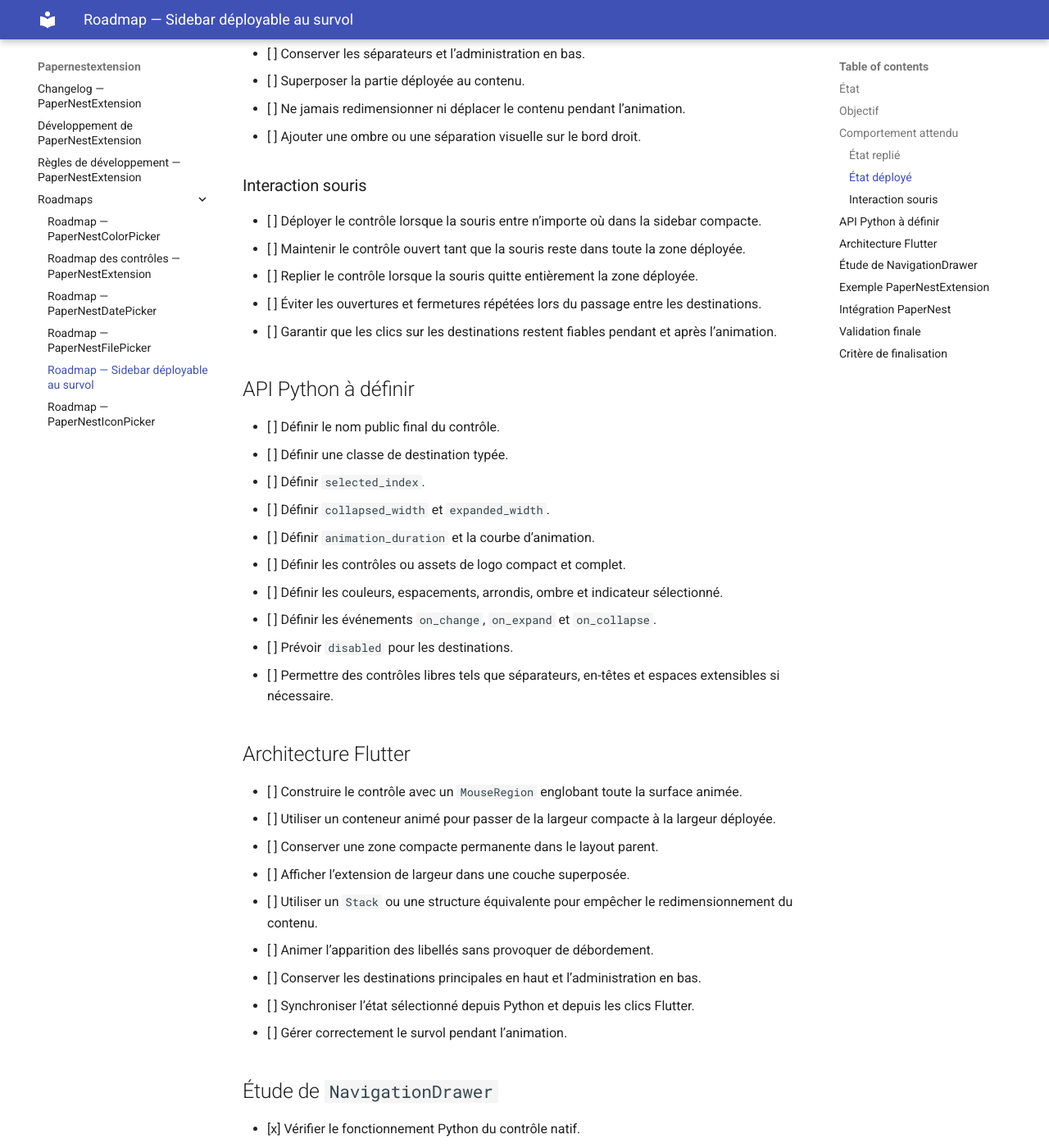
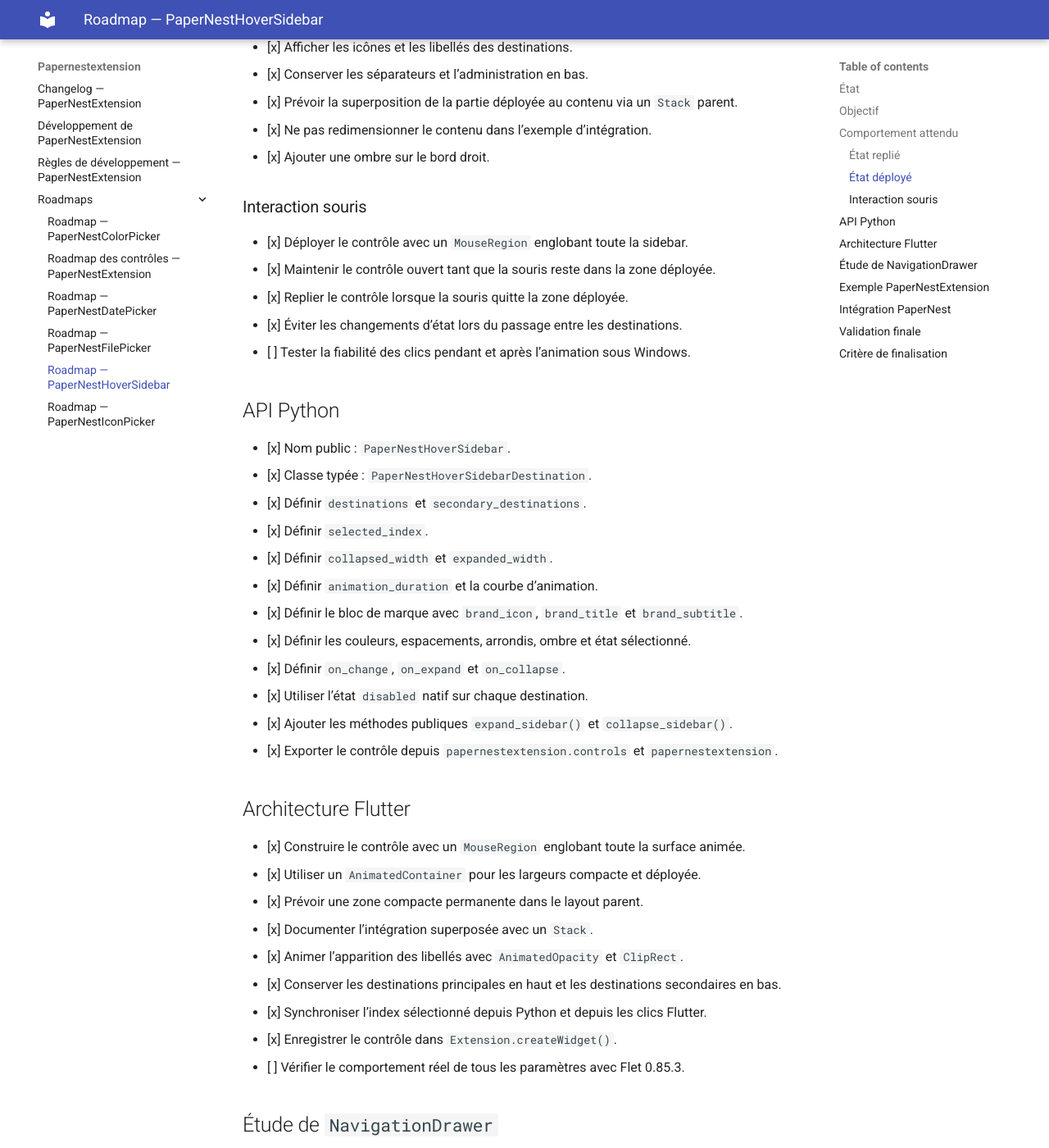
Before and after one commit to Drenae/PaperNestExtension, an MkDocs documentation site: the page built from docs/roadmaps/ROADMAP_HOVER_SIDEBAR.md, in a window 1280 px wide and 1400 px high, scrolled down 1066 px. Shown: the whole window at 82% size. Built offline with MkDocs 1.6.1 and Material for MkDocs 9.7.7, drawn with Linux system fonts in a browser that asks for light colours; some of the changed text lies outside the part shown.

Commit message:
Mettre à jour la roadmap PaperNestHoverSidebar

```diff
--- a/docs/roadmaps/ROADMAP_HOVER_SIDEBAR.md
+++ b/docs/roadmaps/ROADMAP_HOVER_SIDEBAR.md
@@ -1,10 +1,10 @@
-# Roadmap — Sidebar déployable au survol
+# Roadmap — PaperNestHoverSidebar
 
 ## État
 
-Étude ouverte. Le contrôle sera développé dans PaperNestExtension à partir du besoin réel de PaperNest.
+Première implémentation Python et Flutter créée. Le contrôle est exporté publiquement et un exemple isolé en `Stack` permet désormais de préparer les tests Windows. Aucun résultat de build ou test visuel n’est encore considéré comme validé.
 
-Le `NavigationDrawer` natif Flet n’est pas retenu comme base directe : son fonctionnement modal par ouverture et fermeture ne correspond pas à une rail d’icônes permanente qui s’agrandit au survol.
+Le `NavigationDrawer` natif Flet n’est pas retenu comme base directe : son fonctionnement modal ne correspond pas à une rail d’icônes permanente qui s’agrandit au survol.
 
 ## Objectif
 
@@ -14,57 +14,59 @@ Créer un contrôle de navigation latérale qui reste toujours visible sous form
 
 ### État replié
 
-- [ ] Afficher uniquement le logo compact PaperNest.
-- [ ] Afficher un séparateur.
-- [ ] Afficher uniquement les icônes des destinations principales.
-- [ ] Conserver un espace extensible entre les destinations principales et l’administration.
-- [ ] Afficher un séparateur avant l’administration.
-- [ ] Afficher uniquement l’icône Administration.
-- [ ] Conserver une largeur compacte fixe.
-- [ ] Réserver uniquement cette largeur compacte dans la mise en page PaperNest.
+- [x] Afficher uniquement le logo ou l’icône de marque compacte.
+- [x] Afficher un séparateur.
+- [x] Afficher uniquement les icônes des destinations principales.
+- [x] Conserver un espace extensible entre les destinations principales et l’administration.
+- [x] Afficher un séparateur avant l’administration.
+- [x] Afficher uniquement l’icône Administration.
+- [x] Conserver une largeur compacte fixe.
+- [x] Documenter dans l’exemple la réservation de cette largeur compacte dans la mise en page.
 
 ### État déployé
 
-- [ ] Agrandir la sidebar horizontalement avec une animation fluide.
-- [ ] Afficher le logo PaperNest complet.
-- [ ] Afficher les icônes et les libellés des destinations.
-- [ ] Conserver les séparateurs et l’administration en bas.
-- [ ] Superposer la partie déployée au contenu.
-- [ ] Ne jamais redimensionner ni déplacer le contenu pendant l’animation.
-- [ ] Ajouter une ombre ou une séparation visuelle sur le bord droit.
+- [x] Agrandir la sidebar horizontalement avec un `AnimatedContainer`.
+- [x] Afficher le titre et le sous-titre de marque.
+- [x] Afficher les icônes et les libellés des destinations.
+- [x] Conserver les séparateurs et l’administration en bas.
+- [x] Prévoir la superposition de la partie déployée au contenu via un `Stack` parent.
+- [x] Ne pas redimensionner le contenu dans l’exemple d’intégration.
+- [x] Ajouter une ombre sur le bord droit.
 
 ### Interaction souris
 
-- [ ] Déployer le contrôle lorsque la souris entre n’importe où dans la sidebar compacte.
-- [ ] Maintenir le contrôle ouvert tant que la souris reste dans toute la zone déployée.
-- [ ] Replier le contrôle lorsque la souris quitte entièrement la zone déployée.
-- [ ] Éviter les ouvertures et fermetures répétées lors du passage entre les destinations.
-- [ ] Garantir que les clics sur les destinations restent fiables pendant et après l’animation.
+- [x] Déployer le contrôle avec un `MouseRegion` englobant toute la sidebar.
+- [x] Maintenir le contrôle ouvert tant que la souris reste dans la zone déployée.
+- [x] Replier le contrôle lorsque la souris quitte la zone déployée.
+- [x] Éviter les changements d’état lors du passage entre les destinations.
+- [ ] Tester la fiabilité des clics pendant et après l’animation sous Windows.
 
-## API Python à définir
+## API Python
 
-- [ ] Définir le nom public final du contrôle.
-- [ ] Définir une classe de destination typée.
-- [ ] Définir `selected_index`.
-- [ ] Définir `collapsed_width` et `expanded_width`.
-- [ ] Définir `animation_duration` et la courbe d’animation.
-- [ ] Définir les contrôles ou assets de logo compact et complet.
-- [ ] Définir les couleurs, espacements, arrondis, ombre et indicateur sélectionné.
-- [ ] Définir les événements `on_change`, `on_expand` et `on_collapse`.
-- [ ] Prévoir `disabled` pour les destinations.
-- [ ] Permettre des contrôles libres tels que séparateurs, en-têtes et espaces extensibles si nécessaire.
+- [x] Nom public : `PaperNestHoverSidebar`.
+- [x] Classe typée : `PaperNestHoverSidebarDestination`.
+- [x] Définir `destinations` et `secondary_destinations`.
+- [x] Définir `selected_index`.
+- [x] Définir `collapsed_width` et `expanded_width`.
+- [x] Définir `animation_duration` et la courbe d’animation.
+- [x] Définir le bloc de marque avec `brand_icon`, `brand_title` et `brand_subtitle`.
+- [x] Définir les couleurs, espacements, arrondis, ombre et état sélectionné.
+- [x] Définir `on_change`, `on_expand` et `on_collapse`.
+- [x] Utiliser l’état `disabled` natif sur chaque destination.
+- [x] Ajouter les méthodes publiques `expand_sidebar()` et `collapse_sidebar()`.
+- [x] Exporter le contrôle depuis `papernestextension.controls` et `papernestextension`.
 
 ## Architecture Flutter
 
-- [ ] Construire le contrôle avec un `MouseRegion` englobant toute la surface animée.
-- [ ] Utiliser un conteneur animé pour passer de la largeur compacte à la largeur déployée.
-- [ ] Conserver une zone compacte permanente dans le layout parent.
-- [ ] Afficher l’extension de largeur dans une couche superposée.
-- [ ] Utiliser un `Stack` ou une structure équivalente pour empêcher le redimensionnement du contenu.
-- [ ] Animer l’apparition des libellés sans provoquer de débordement.
-- [ ] Conserver les destinations principales en haut et l’administration en bas.
-- [ ] Synchroniser l’état sélectionné depuis Python et depuis les clics Flutter.
-- [ ] Gérer correctement le survol pendant l’animation.
+- [x] Construire le contrôle avec un `MouseRegion` englobant toute la surface animée.
+- [x] Utiliser un `AnimatedContainer` pour les largeurs compacte et déployée.
+- [x] Prévoir une zone compacte permanente dans le layout parent.
+- [x] Documenter l’intégration superposée avec un `Stack`.
+- [x] Animer l’apparition des libellés avec `AnimatedOpacity` et `ClipRect`.
+- [x] Conserver les destinations principales en haut et les destinations secondaires en bas.
+- [x] Synchroniser l’index sélectionné depuis Python et depuis les clics Flutter.
+- [x] Enregistrer le contrôle dans `Extension.createWidget()`.
+- [ ] Vérifier le comportement réel de tous les paramètres avec Flet 0.85.3.
 
 ## Étude de `NavigationDrawer`
 
@@ -72,18 +74,19 @@ Créer un contrôle de navigation latérale qui reste toujours visible sous form
 - [x] Vérifier l’implémentation Dart du contrôle natif.
 - [x] Confirmer qu’il repose sur une ouverture modale et non sur une rail permanente au survol.
 - [x] Confirmer l’absence d’API native pour l’expansion automatique au survol.
-- [x] Décider de ne pas forker immédiatement `NavigationDrawer`.
-- [ ] Réutiliser seulement ses idées utiles de destinations, d’index sélectionné et de personnalisation visuelle.
+- [x] Décider de construire un contrôle dédié plutôt que de forker immédiatement `NavigationDrawer`.
 
 ## Exemple PaperNestExtension
 
-- [ ] Créer un exemple dédié avec les cinq destinations de PaperNest.
+- [x] Créer `hover_sidebar_example.py` avec les cinq destinations de PaperNest.
+- [x] Placer le contrôle au-dessus du contenu dans un `Stack`.
+- [x] Réserver uniquement la largeur compacte dans le contenu.
 - [ ] Tester le déploiement au survol.
 - [ ] Tester le repli à la sortie de la souris.
 - [ ] Tester les clics pendant et après l’animation.
 - [ ] Tester la sélection programmée.
 - [ ] Tester différentes largeurs.
-- [ ] Tester le logo compact et le logo complet.
+- [ ] Tester le futur logo compact et complet.
 - [ ] Tester le comportement sous Windows.
 - [ ] Valider le build Windows de l’exemple.
 
```
